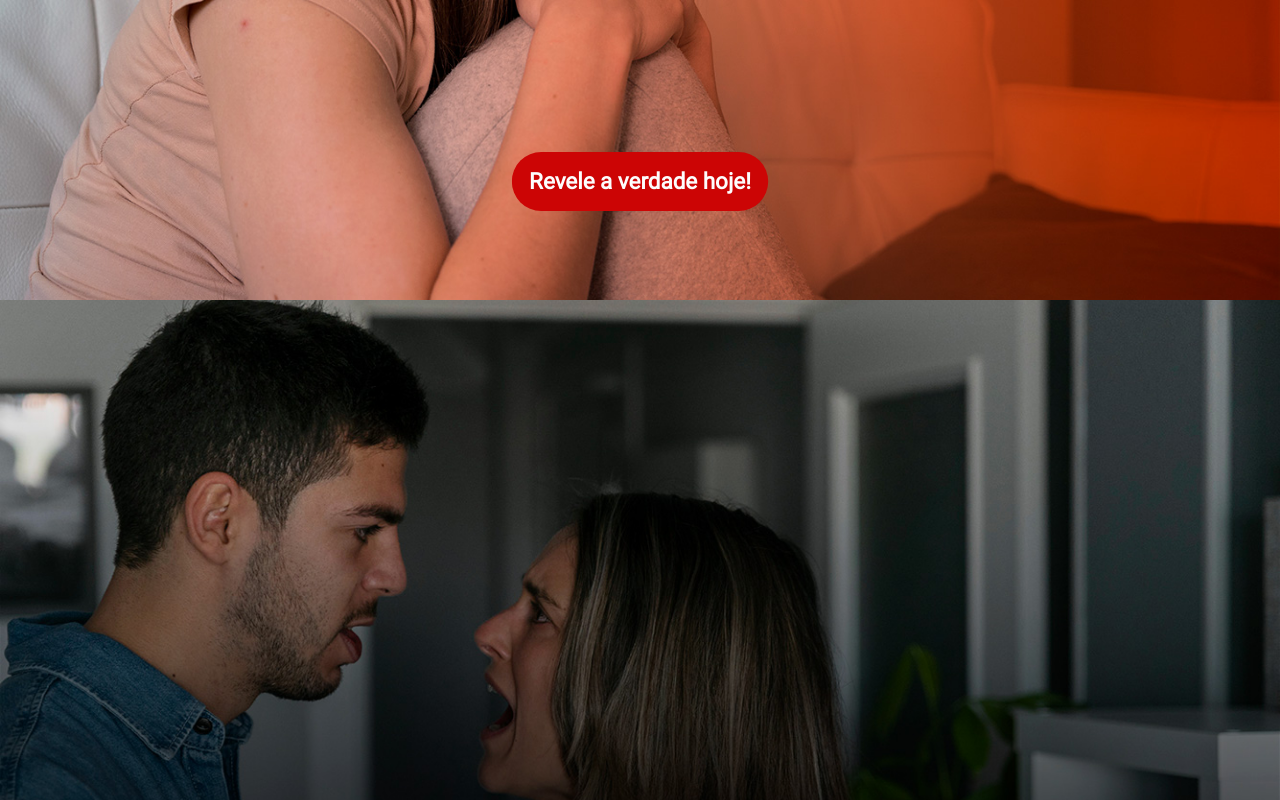
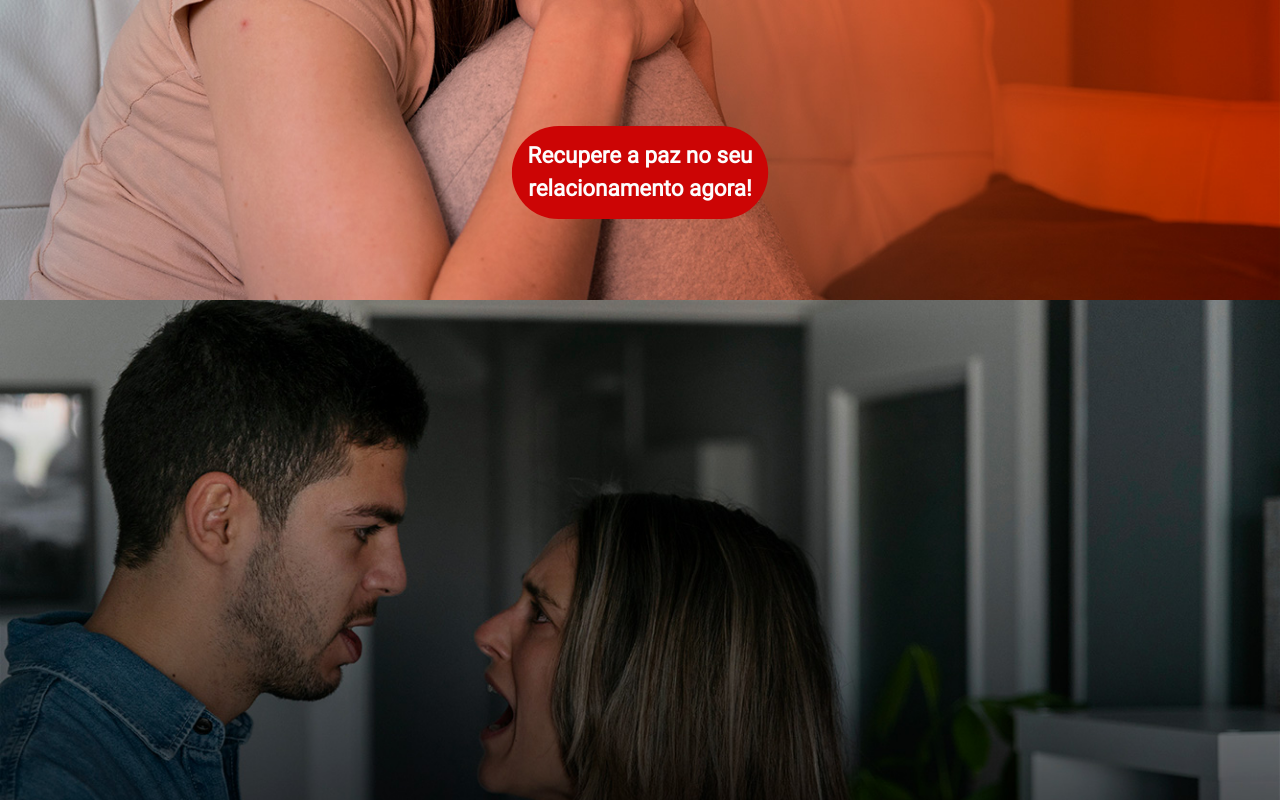
Before and after one commit to bcabreu/desvendando-a-traicao, a Next.js app: page / in a window 1280 px wide. Shown: the part 1300-2100 px from the top of the page. Built offline with nearby package versions, Linux system fonts and the light colour scheme.

Commit message:
Mudança do preço e do texto do CTA

```diff
--- a/src/components/Button.tsx
+++ b/src/components/Button.tsx
@@ -8,7 +8,9 @@ export default function Button({ showContainer = true }) {
     <>
       <Link href="https://pay.kiwify.com.br/moHMIDE">
         <button type="submit" className={styles.button}>
-          <h4 className={`${styles.paragraph}`}>Revele a verdade hoje!</h4>
+          <h4 className={`${styles.paragraph}`}>
+            Recupere a paz no seu relacionamento agora!
+          </h4>
         </button>
       </Link>
       {showContainer && (
--- a/src/components/Price.tsx
+++ b/src/components/Price.tsx
@@ -11,7 +11,7 @@ export default function Price() {
         </div>
         <div className={styles.newPrice}>
           <p>
-            <span>R$</span> 27,00
+            <span>R$</span> 47,00
           </p>
         </div>
         <Button />
```
